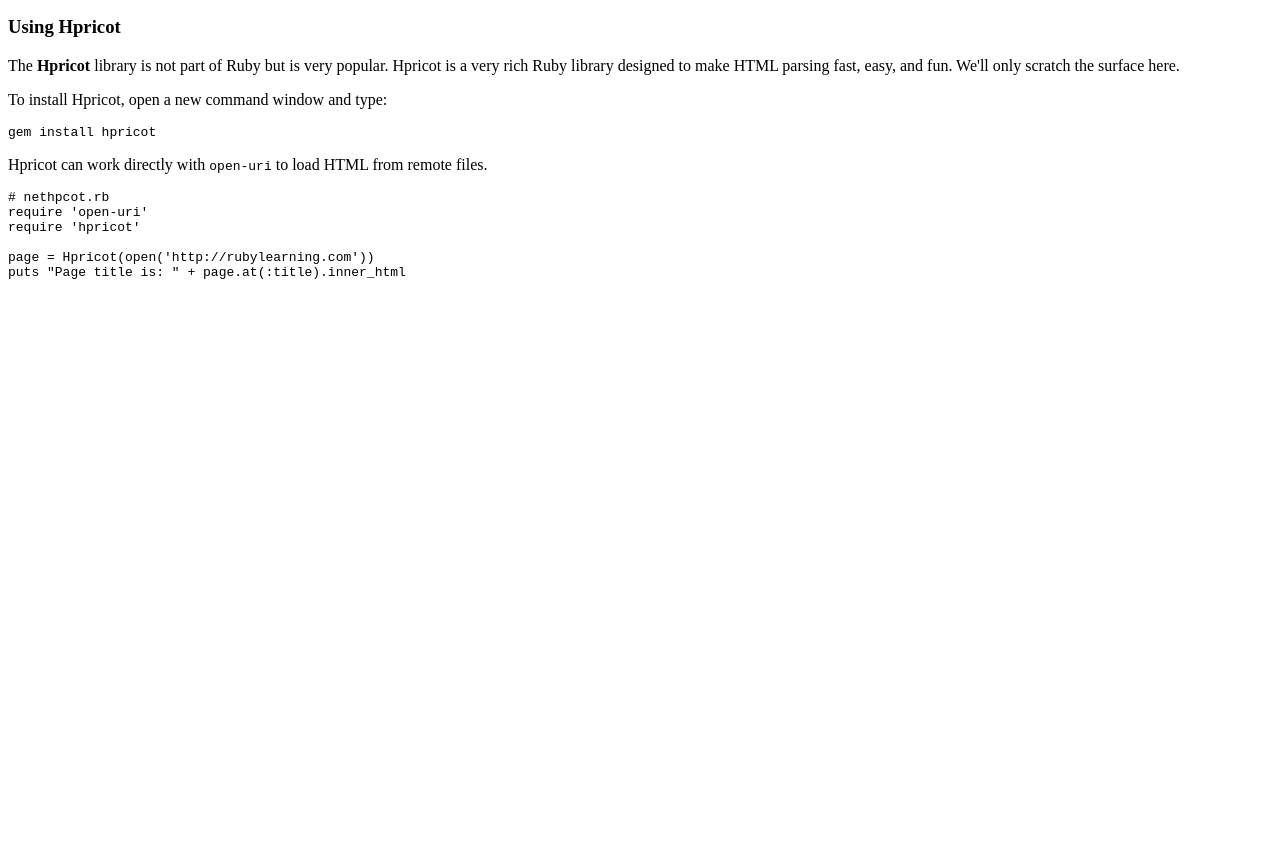
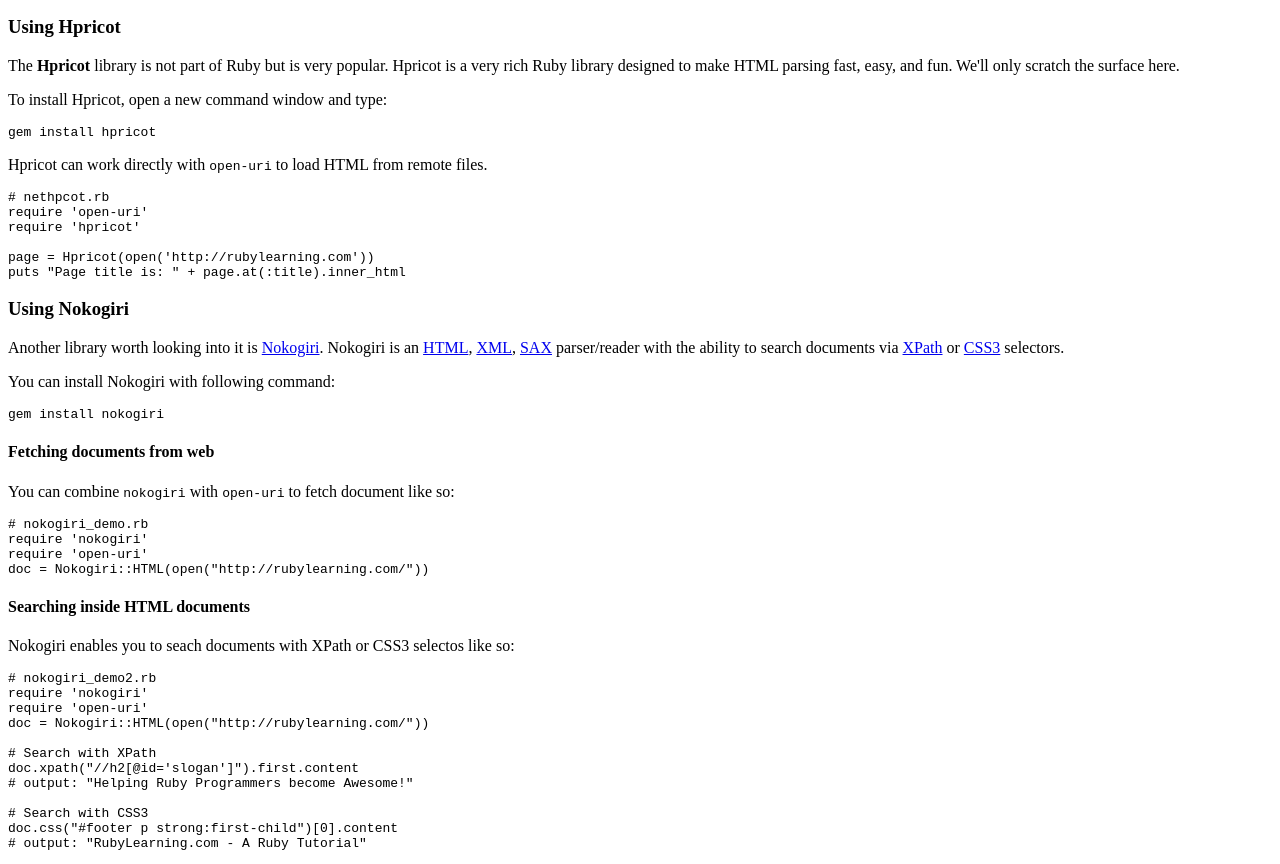
Before and after one commit to otobrglez/webruby, a plain HTML site: page chapter3.html in a window 1280 px wide. Shown: the part 3515-4379 px from the top of the page. Before the commit the page ends 3808 px from the top, so only its background shows below. Drawn offline with Linux system fonts and the light colour scheme.

Commit message:
Adding Nokogiri tutorial to chapter 3

```diff
--- a/chapter3.html
+++ b/chapter3.html
@@ -162,6 +162,37 @@
 puts "Page title is: " + page.at(:title).inner_html
 </pre>
 
+<h3>Using Nokogiri</h3>
+<p>Another library worth looking into it is <a href="http://nokogiri.org/">Nokogiri</a>. Nokogiri is an <a href="http://www.wikipedia.org/wiki/HTML">HTML</a>, <a href="http://www.wikipedia.org/wiki/XML">XML</a>, <a href="http://www.wikipedia.org/wiki/XML#Simple_API_for_XML_.28SAX.29">SAX</a> parser/reader with the ability to search documents via <a href="http://www.wikipedia.org/wiki/XPath">XPath</a> or <a href="http://www.wikipedia.org/wiki/CSS3#CSS_3">CSS3</a> selectors.</p>
+
+<p>You can install Nokogiri with following command:</p>
+<pre>gem install nokogiri</pre>
+
+<h4>Fetching documents from web</h4>
+<p>You can combine <code>nokogiri</code> with <code>open-uri</code> to fetch document like so:</p>
+<pre># nokogiri_demo.rb
+require 'nokogiri'
+require 'open-uri'
+doc = Nokogiri::HTML(open("http://rubylearning.com/"))
+</pre>
+
+<h4>Searching inside HTML documents</h4>
+
+<p>Nokogiri enables you to seach documents with XPath or CSS3 selectos like so:<p>
+<pre># nokogiri_demo2.rb
+require 'nokogiri'
+require 'open-uri'
+doc = Nokogiri::HTML(open("http://rubylearning.com/"))
+
+# Search with XPath
+doc.xpath("//h2[@id='slogan']").first.content
+# output: "Helping Ruby Programmers become Awesome!"
+
+# Search with CSS3
+doc.css("#footer p strong:first-child")[0].content
+# output: "RubyLearning.com - A Ruby Tutorial"
+</pre>
+
 </div>
 </body>
 </html>
```
